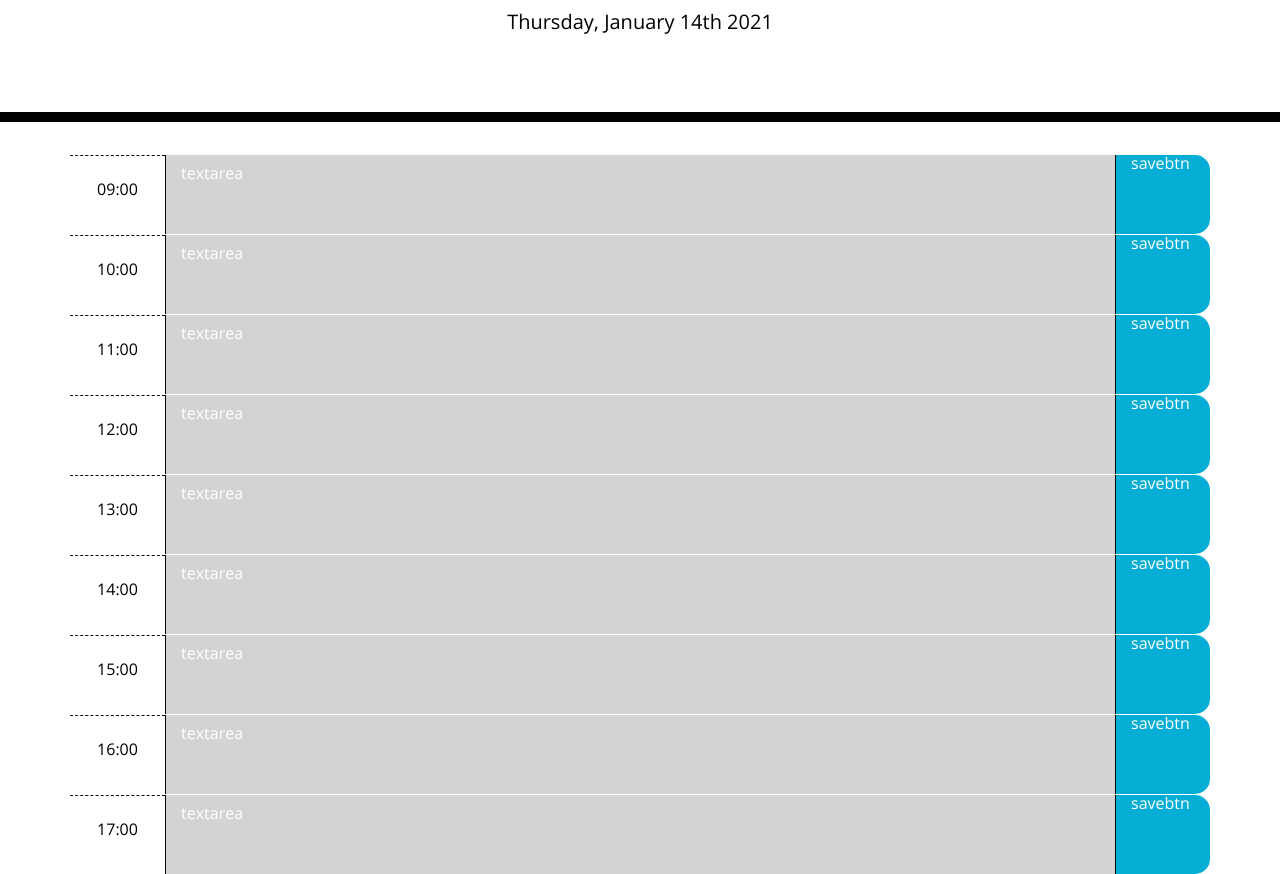
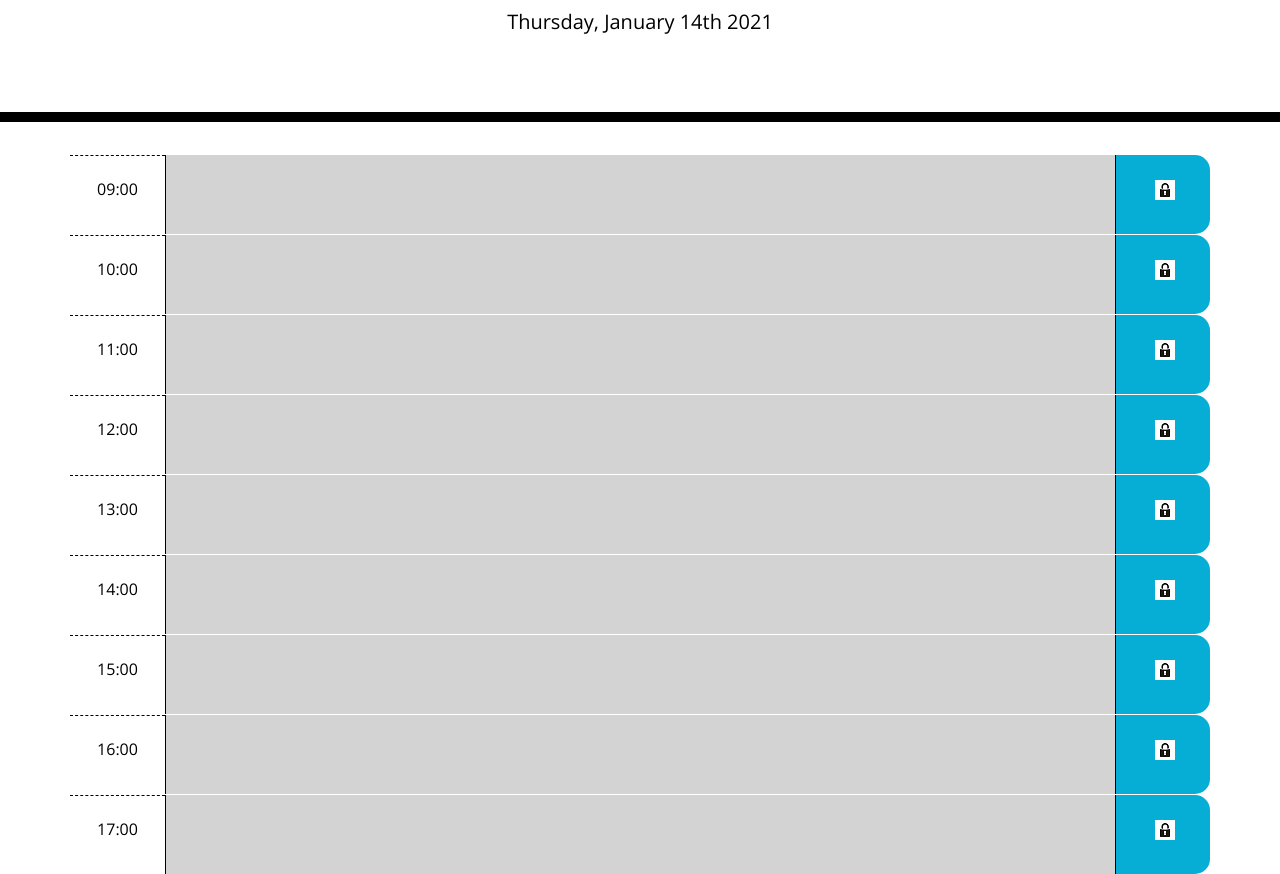
Before and after one commit to ClaireMDavies/week-06-work-day-scheduler-homework, a plain HTML site: page index.html in a window 1280 px wide. Shown: the part 182-1056 px from the top of the page. Drawn offline with nearby package versions, Linux system fonts and the light colour scheme.

Commit message:
save button styling

```diff
--- a/index.html
+++ b/index.html
@@ -33,48 +33,48 @@
 
         <div class="row">
             <div class="col-sm-1 hour-row" >09:00</div>
-            <textarea class="col-sm-10 description" id="hour-09">textarea</textarea>
-            <div class="col-sm-1 saveBtn">savebtn</div>
+            <textarea class="col-sm-10 description" id="hour-09"></textarea>
+            <div class="col-sm-1 saveBtn"> <img src="assets/lock.png" alt= "locked padlock"></div>
         </div>
         <div class="row">
             <div class="col-sm-1 hour-row" >10:00</div>
-            <textarea class="col-sm-10 description" id="hour-10">textarea</textarea>
-            <div class="col-sm-1 saveBtn">savebtn</div>
+            <textarea class="col-sm-10 description" id="hour-10"></textarea>
+            <div class="col-sm-1 saveBtn"> <img src="assets/lock.png" alt= "locked padlock"></div>
         </div>
         <div class="row">
             <div class="col-sm-1 hour-row" >11:00</div>
-            <textarea class="col-sm-10 description" id="hour-11">textarea</textarea>
-            <div class="col-sm-1 saveBtn">savebtn</div>
+            <textarea class="col-sm-10 description" id="hour-11"></textarea>
+            <div class="col-sm-1 saveBtn"> <img src="assets/lock.png" alt= "locked padlock"></div>
         </div>
         <div class="row">
             <div class="col-sm-1 hour-row" >12:00</div>
-            <textarea class="col-sm-10 description" id="hour-12">textarea</textarea>
-            <div class="col-sm-1 saveBtn">savebtn</div>
+            <textarea class="col-sm-10 description" id="hour-12"></textarea>
+            <div class="col-sm-1 saveBtn"> <img src="assets/lock.png" alt= "locked padlock"></div>
         </div>
         <div class="row">
             <div class="col-sm-1 hour-row" >13:00</div>
-            <textarea class="col-sm-10 description" id="hour-13">textarea</textarea>
-            <div class="col-sm-1 saveBtn">savebtn</div>
+            <textarea class="col-sm-10 description" id="hour-13"></textarea>
+            <div class="col-sm-1 saveBtn"> <img src="assets/lock.png" alt= "locked padlock"></div>
         </div>
         <div class="row">
             <div class="col-sm-1 hour-row" >14:00</div>
-            <textarea class="col-sm-10 description" id="hour-14">textarea</textarea>
-            <div class="col-sm-1 saveBtn">savebtn</div>
+            <textarea class="col-sm-10 description" id="hour-14"></textarea>
+            <div class="col-sm-1 saveBtn"> <img src="assets/lock.png" alt= "locked padlock"></div>
         </div>
         <div class="row">
             <div class="col-sm-1 hour-row" >15:00</div>
-            <textarea class="col-sm-10 description" id="hour-15">textarea</textarea>
-            <div class="col-sm-1 saveBtn">savebtn</div>
+            <textarea class="col-sm-10 description" id="hour-15"></textarea>
+            <div class="col-sm-1 saveBtn"> <img src="assets/lock.png" alt= "locked padlock"></div>
         </div>
         <div class="row">
             <div class="col-sm-1 hour-row" >16:00</div>
-            <textarea class="col-sm-10 description" id="hour-16">textarea</textarea>
-            <div class="col-sm-1 saveBtn">savebtn</div>
+            <textarea class="col-sm-10 description" id="hour-16"></textarea>
+            <div class="col-sm-1 saveBtn"> <img src="assets/lock.png" alt= "locked padlock"></div>
         </div>
         <div class="row">
             <div class="col-sm-1 hour-row" >17:00</div>
-            <textarea class="col-sm-10 description" id="hour-17">textarea</textarea>
-            <div class="col-sm-1 saveBtn">savebtn</div>
+            <textarea class="col-sm-10 description" id="hour-17"></textarea>
+            <div class="col-sm-1 saveBtn"> <img src="assets/lock.png" alt= "locked padlock"></div>
         </div>
     </div>
     <script src="https://cdnjs.cloudflare.com/ajax/libs/jquery/3.2.1/jquery.min.js"></script>
--- a/scheduler.js
+++ b/scheduler.js
@@ -34,4 +34,9 @@ $(document).ready(function()
     });
 
 
+
+
+
+
+
 });
--- a/style.css
+++ b/style.css
@@ -66,9 +66,15 @@ body {
     border-bottom-right-radius: 15px;
     background-color: #06AED5;
     color: white;
+    text-align: center;
+    padding-top: 25px;
+
   }
 
-  .saveBtn i:hover {
-    font-size: 20px;
+
+
+  .saveBtn:hover {
+    font-size: 25px;
+    background-color: #035769;
     transition: all .3s ease-in-out;
   }
```
Also changed, not shown: assets/lock.png (added).
